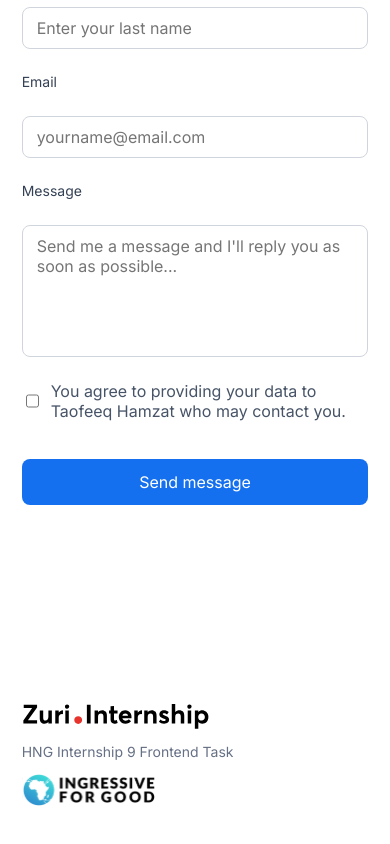
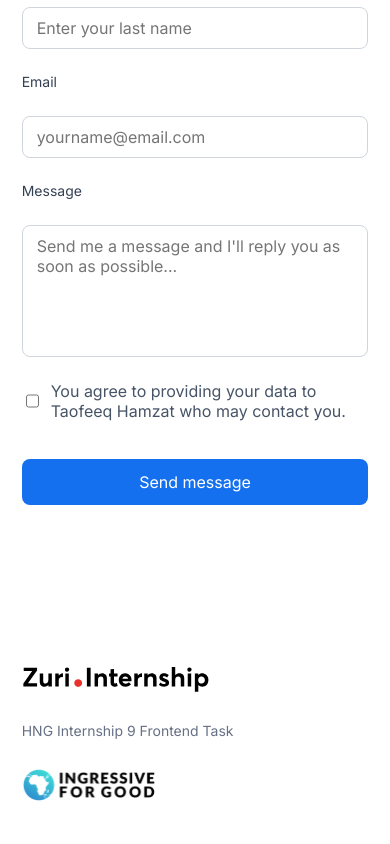
Before and after one commit to tao200ok/linkfree, a React (Create React App) app: page /linkfree/contact in a window 390 px wide. Shown: the part 363-1207 px from the top of the page. Built offline with nearby package versions, Linux system fonts and the light colour scheme.

Commit message:
style: Reorganize elements spacing

```diff
--- a/src/components/Footer/Footer.css
+++ b/src/components/Footer/Footer.css
@@ -1,9 +1,13 @@
 footer {
-    margin-top: 80px;
+    margin-top: 48px;
     margin-bottom: 48px;
     display: flex;
     flex-direction: row;
     justify-content: space-between;
+}
+
+footer > * {
+    padding: 32px 0px;
 }
 
 footer p {
@@ -15,6 +19,12 @@ footer p {
     footer {
         flex-direction: column;
         align-items: flex-start;
+        margin-top: 35px;
+        margin-bottom: 35px;
+    }
+
+    footer > * {
+        padding: 8px 0px;
     }
 
     footer p {
```
